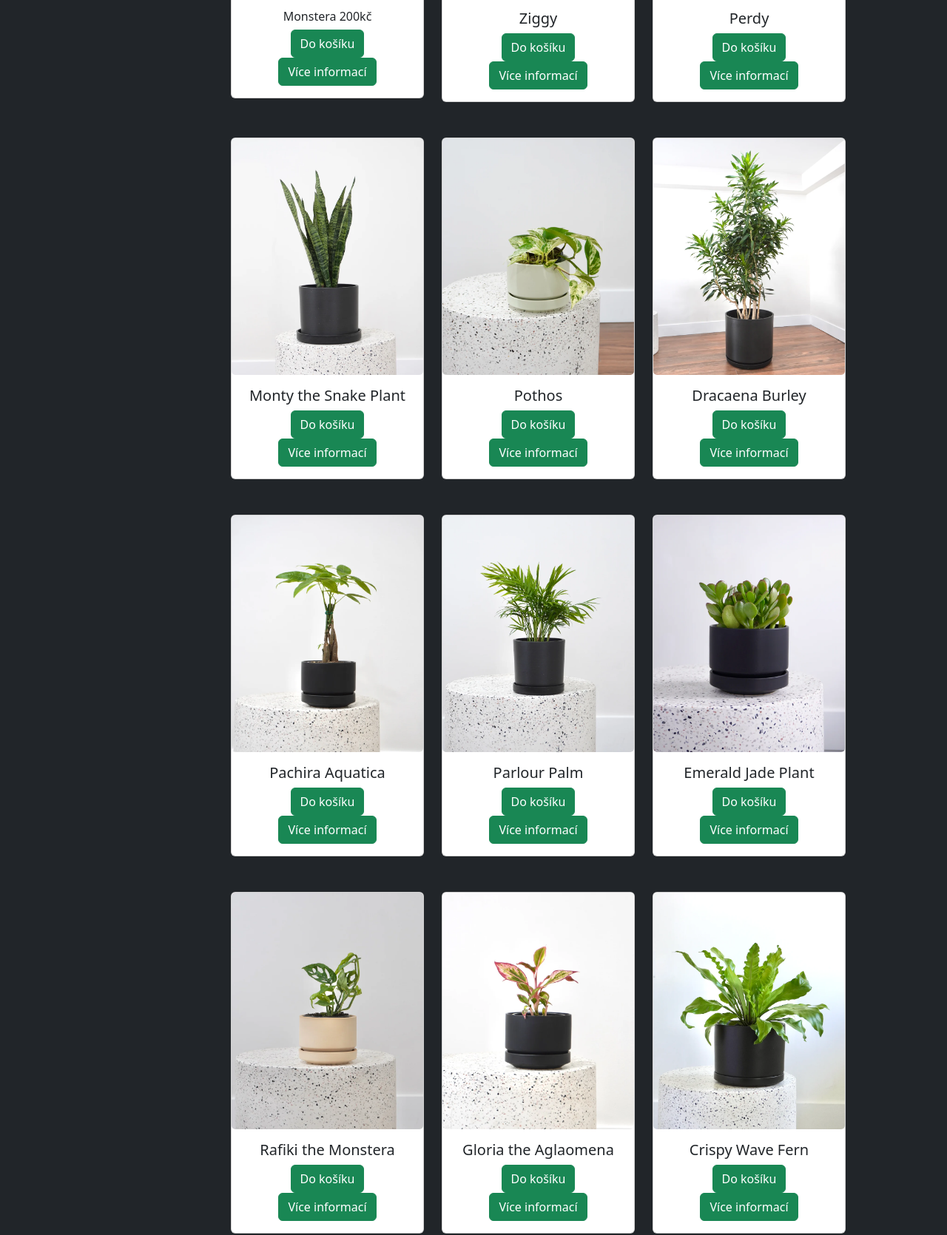
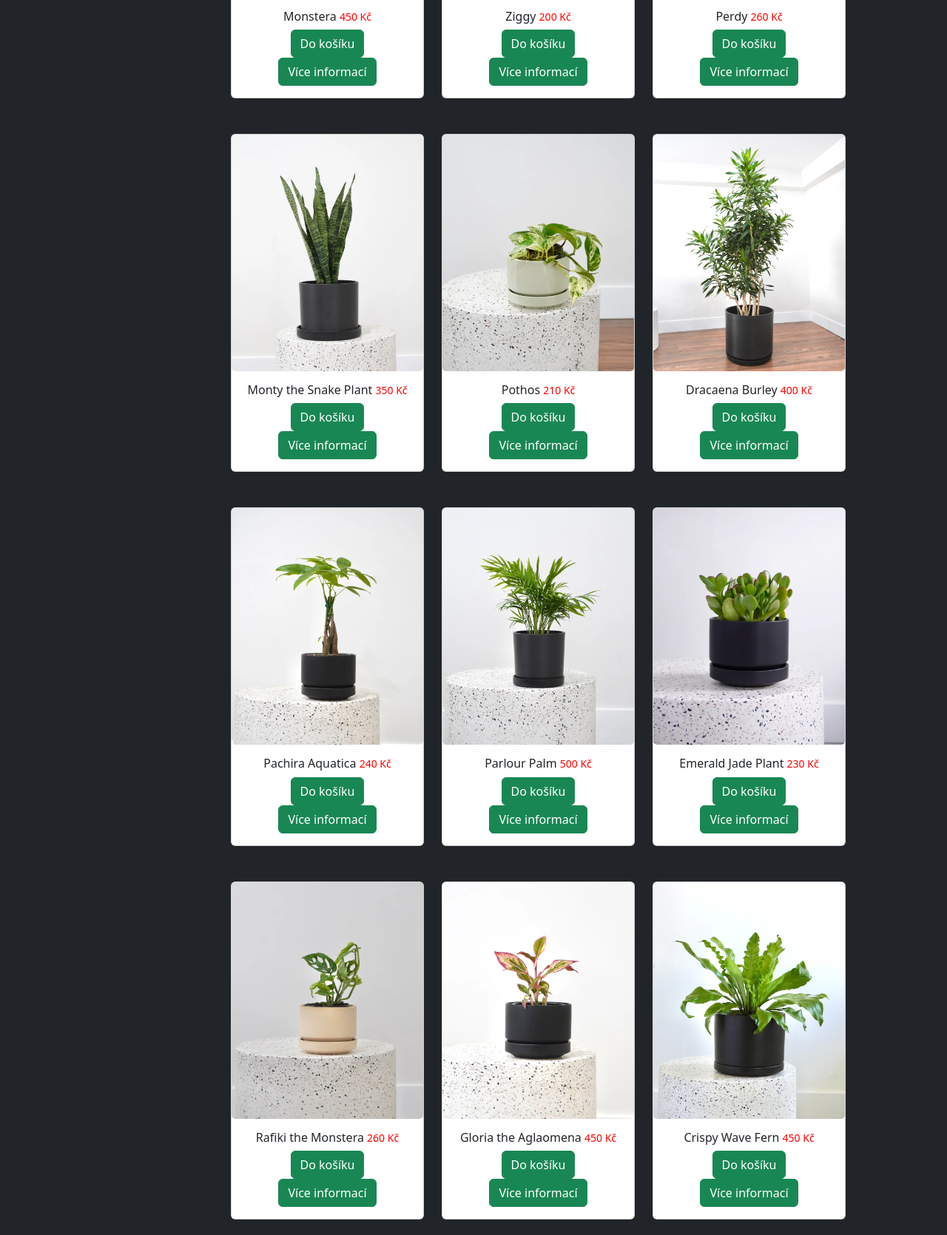
Before and after one commit to klaris156/eshop-web, a plain HTML site: page index.html in a window 1280 px wide. Shown: the part 800-2470 px from the top of the page at 74% size. Drawn offline with nearby package versions, Linux system fonts and the light colour scheme.

Commit message:
vsechno mozny

```diff
--- a/index.html
+++ b/index.html
@@ -10,28 +10,37 @@
   <link rel="stylesheet" href="https://cdn.jsdelivr.net/npm/bootstrap-icons@1.11.3/font/bootstrap-icons.min.css">
   <link rel="stylesheet" href="style.css">
 </head>
+
 <body class="bg-dark">
   <header class="p-3 text-bg-dark">
     <div class="">
       <div class="d-flex flex-wrap align-items-center justify-content-center justify-content-lg-start">
         <a href="/" class="d-flex align-items-center mb-2 mb-lg-0 text-white text-decoration-none">
-            <svg class="bi me-2" width="40" height="32" role="img" aria-label="Bootstrap"><use xlink:href="#bootstrap"></use></svg>
+          <svg class="bi me-2" width="40" height="32" role="img" aria-label="Bootstrap">
+            <use xlink:href="#bootstrap"></use>
+          </svg>
         </a>
         <ul class="nav col-12 col-lg-auto me-lg-auto mb-2 justify-content-center mb-md-0">
+
+
+
           <li><a href="#" class="nav-link px-2 text-white">Domů</a></li>
 
           <li><a href="#" class="nav-link px-2 text-white">Kontakt</a></li>
         </ul>
 
         <form class="col-12 col-lg-auto mb-3 mb-lg-0 me-lg-3" role="search">
-            <input type="search" class="form-control form-control-dark text-bg-white" placeholder="Hledat" aria-label="Search">
+          <input type="search" class="form-control form-control-dark text-bg-white" placeholder="Hledat"
+            aria-label="Search">
         </form>
 
         <div class="btn">
 
           <a href="kosik.html"><button class="btn btn-secondary" type="button">
-              <svg xmlns="http://www.w3.org/2000/svg" width="16" height="16" fill="currentColor" class="bi bi-cart" viewBox="0 0 16 16">
-                <path d="M0 1.5A.5.5 0 0 1 .5 1H2a.5.5 0 0 1 .485.379L2.89 3H14.5a.5.5 0 0 1 .491.592l-1.5 8A.5.5 0 0 1 13 12H4a.5.5 0 0 1-.491-.408L2.01 3.607 1.61 2H.5a.5.5 0 0 1-.5-.5M3.102 4l1.313 7h8.17l1.313-7zM5 12a2 2 0 1 0 0 4 2 2 0 0 0 0-4m7 0a2 2 0 1 0 0 4 2 2 0 0 0 0-4m-7 1a1 1 0 1 1 0 2 1 1 0 0 1 0-2m7 0a1 1 0 1 1 0 2 1 1 0 0 1 0-2"/>
+              <svg xmlns="http://www.w3.org/2000/svg" width="16" height="16" fill="currentColor" class="bi bi-cart"
+                viewBox="0 0 16 16">
+                <path
+                  d="M0 1.5A.5.5 0 0 1 .5 1H2a.5.5 0 0 1 .485.379L2.89 3H14.5a.5.5 0 0 1 .491.592l-1.5 8A.5.5 0 0 1 13 12H4a.5.5 0 0 1-.491-.408L2.01 3.607 1.61 2H.5a.5.5 0 0 1-.5-.5M3.102 4l1.313 7h8.17l1.313-7zM5 12a2 2 0 1 0 0 4 2 2 0 0 0 0-4m7 0a2 2 0 1 0 0 4 2 2 0 0 0 0-4m-7 1a1 1 0 1 1 0 2 1 1 0 0 1 0-2m7 0a1 1 0 1 1 0 2 1 1 0 0 1 0-2" />
               </svg></button></a>
 
 
@@ -43,12 +52,14 @@
 
 
   <div class=" p-4 p-md-5 mb-4 text-body-emphasis bg-body-secondary">
-        <div class="row text-center"><div class="col-md-6">
+    <div class="row text-center">
+      <div class="col-md-6">
         <h1 class="display-4">KVĚTINY ALUNE</h1>
-                <p class="lead">Vítejte na našem e-shopu plném květin.<br>Chcete oživit své bydlení?<br> Neváhejte a prozkoumejte náš E-shop plný květin.</p>
+        <p class="lead">Vítejte na našem e-shopu plném květin.<br>Chcete oživit své bydlení?<br> Neváhejte a
+          prozkoumejte náš E-shop plný květin.</p>
       </div>
       <div class="col-md-6">
-                <img class="img-fluid" src="images/vcelka.jpg" >
+        <img class="img-fluid" src="images/vcelka.jpg">
       </div>
 
     </div>
@@ -117,7 +128,7 @@
           <img class="card-img" src="images/monstera.png" height="320px" width="100px" alt="">
           <div class="card-body">
             <h6 class="card-text">
-                Monstera 200kč
+              Monstera <small>450 Kč</small>
             </h6>
             <div class="button-box">
               <div class="myoffer3 col-lg-6">
@@ -136,9 +147,9 @@
         <div class="card mb-4 box-shadow">
           <img class="card-img" src="images/ziggy.webp" height="320px" width="100px" alt="">
           <div class="card-body">
-              <h5 class="card-text">
-                Ziggy
-              </h5>
+            <h6 class="card-text">
+              Ziggy <small>200 Kč</small>
+            </h6>
 
             <div class="button-box">
               <div class="myoffer3 col-lg-6">
@@ -157,9 +168,9 @@
         <div class="card mb-4 box-shadow">
           <img class="card-img" src="images/perdy.webp" height="320px" width="100px" alt="">
           <div class="card-body">
-              <h5 class="card-text">
-                Perdy
-              </h5>
+            <h6 class="card-text">
+              Perdy <small>260 Kč</small>
+            </h6>
 
             <div class="button-box">
               <div class="myoffer3 col-lg-6">
@@ -185,9 +196,9 @@
         <div class="card mb-4 box-shadow">
           <img class="card-img" src="images/monty.webp" height="320px" width="100px" alt="">
           <div class="card-body">
-                  <h5 class="card-text">
-                    Monty the Snake Plant
-                  </h5>
+            <h6 class="card-text">
+              Monty the Snake Plant <small>350 Kč</small>
+            </h6>
             <div class="button-box">
               <div class="myoffer3 col-lg-6">
                 <a href="#" class="btn btn-success" role="button">Do košíku</a>
@@ -205,9 +216,9 @@
         <div class="card mb-4 box-shadow">
           <img class="card-img" src="images/pothos.avif" height="320px" width="100px" alt="">
           <div class="card-body">
-                  <h5 class="card-text">
-                    Pothos
-                  </h5>
+            <h6 class="card-text">
+              Pothos <small>210 Kč</small>
+            </h6>
 
             <div class="button-box">
               <div class="myoffer3 col-lg-6">
@@ -226,9 +237,9 @@
         <div class="card mb-4 box-shadow">
           <img class="card-img" src="images/dracaena burley.png" height="320px" width="100px" alt="">
           <div class="card-body">
-                  <h5 class="card-text">
-                    Dracaena Burley
-                  </h5>
+            <h6 class="card-text">
+              Dracaena Burley <small>400 Kč</small>
+            </h6>
 
             <div class="button-box">
               <div class="myoffer3 col-lg-6">
@@ -253,9 +264,9 @@
         <div class="card mb-4 box-shadow">
           <img class="card-img" src="images/pachira aquatica.webp" height="320px" width="100px" alt="">
           <div class="card-body">
-                    <h5 class="card-text">
-                      Pachira Aquatica
-                    </h5>
+            <h6 class="card-text">
+              Pachira Aquatica <small>240 Kč</small>
+            </h6>
 
             <div class="button-box">
               <div class="myoffer3 col-lg-6">
@@ -274,9 +285,9 @@
         <div class="card mb-4 box-shadow">
           <img class="card-img" src="images/parlour palm.webp" height="320px" width="100px" alt="">
           <div class="card-body">
-                    <h5 class="card-text">
-                     Parlour Palm
-                    </h5>
+            <h6 class="card-text">
+              Parlour Palm <small>500 Kč</small>
+            </h6>
 
             <div class="button-box">
               <div class="myoffer3 col-lg-6">
@@ -295,9 +306,9 @@
         <div class="card mb-4 box-shadow">
           <img class="card-img" src="images/emerald.webp" height="320px" width="100px" alt="">
           <div class="card-body">
-                    <h5 class="card-text">
-                      Emerald Jade Plant
-                    </h5>
+            <h6 class="card-text">
+              Emerald Jade Plant <small>230 Kč</small>
+            </h6>
 
             <div class="button-box">
               <div class="myoffer3 col-lg-6">
@@ -324,9 +335,9 @@
         <div class="card mb-4 box-shadow">
           <img class="card-img" src="images/rafiki.webp" height="320px" width="100px" alt="">
           <div class="card-body">
-                      <h5 class="card-text">
-                        Rafiki the Monstera
-                      </h5>
+            <h6 class="card-text">
+              Rafiki the Monstera <small>260 Kč</small>
+            </h6>
 
             <div class="button-box">
               <div class="myoffer3 col-lg-6">
@@ -346,9 +357,9 @@
         <div class="card mb-4 box-shadow">
           <img class="card-img" src="images/gloria.webp" height="320px" width="100px" alt="">
           <div class="card-body">
-                      <h5 class="card-text">
-                        Gloria the Aglaomena
-                      </h5>
+            <h6 class="card-text">
+              Gloria the Aglaomena <small>450 Kč</small>
+            </h6>
 
             <div class="button-box">
               <div class="myoffer3 col-lg-6">
@@ -367,9 +378,9 @@
         <div class="card mb-4 box-shadow">
           <img class="card-img" src="images/tweety.webp" height="320px" width="100px" alt="">
           <div class="card-body">
-                      <h5 class="card-text">
-                        Crispy Wave Fern
-                      </h5>
+            <h6 class="card-text">
+              Crispy Wave Fern <small>450 Kč</small>
+            </h6>
 
             <div class="button-box">
               <div class="myoffer3 col-lg-6">
@@ -395,9 +406,9 @@
         <div class="card mb-4 box-shadow">
           <img class="card-img" src="images/Ficus.webp" height="320px" width="100px" alt="">
           <div class="card-body">
-                      <h5 class="card-text">
-                        Ficus
-                      </h5>
+            <h6 class="card-text">
+              Ficus <small>450 Kč</small>
+            </h6>
 
             <div class="button-box">
               <div class="myoffer3 col-lg-6">
@@ -417,9 +428,9 @@
         <div class="card mb-4 box-shadow">
           <img class="card-img" src="images/fiddle.webp" height="320px" width="100px" alt="">
           <div class="card-body">
-                      <h5 class="card-text">
-                        Ficus Lyrata
-                      </h5>
+            <h6 class="card-text">
+              Ficus Lyrata <small>450 Kč</small>
+            </h6>
 
             <div class="button-box">
               <div class="myoffer3 col-lg-6">
@@ -439,9 +450,9 @@
         <div class="card mb-4 box-shadow">
           <img class="card-img" src="images/burgundy.webp" height="320px" width="100px" alt="">
           <div class="card-body">
-                      <h5 class="card-text">
-                        Rubber Bush
-                      </h5>
+            <h6 class="card-text">
+              Rubber Bush <small>450 Kč</small>
+            </h6>
 
             <div class="button-box">
               <div class="myoffer3 col-lg-6">
@@ -472,4 +483,5 @@
       integrity="sha384-YvpcrYf0tY3lHB60NNkmXc5s9fDVZLESaAA55NDzOxhy9GkcIdslK1eN7N6jIeHz"
       crossorigin="anonymous"></script>
 </body>
+
 </html>
--- a/style.css
+++ b/style.css
@@ -1,13 +1,18 @@
 .myoffer3 {
     display: inline;
     padding-bottom: 30px;
+
     }
     .myoffer4 {
      display: inline;
-
 
      }
      .button-box {
       width:100%;
       text-align:center;
+
      }
+
+     small {
+        color: rgb(255, 1, 1);
+     }
```
Also changed, not shown: kosik.html (deleted, +0 -40 lines), monstera.html (+34 -15 lines), images/areca.webp (deleted), images/fejka.avif (deleted), images/green lady.png (deleted), images/levandule.jpg (deleted), images/logo.png (deleted), images/maceška.webp (deleted), images/muškáty.png (deleted), images/oleandr.webp (deleted), images/orchidej.webp (deleted), images/rododendron.jpg (deleted), images/růže.jpg (deleted), images/vřes.webp (deleted), 1 more files. Lines whose indentation alone changed are shown as unchanged.
